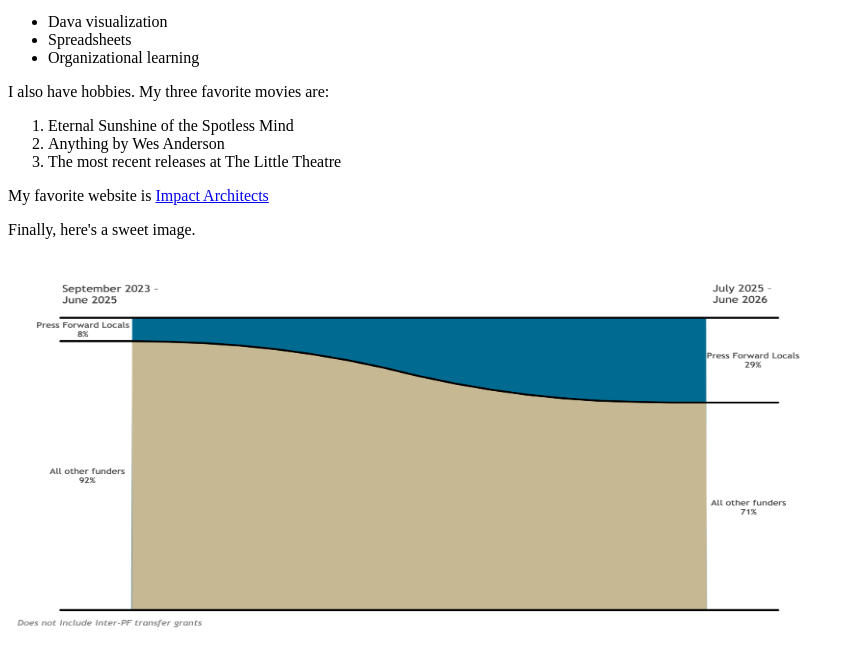
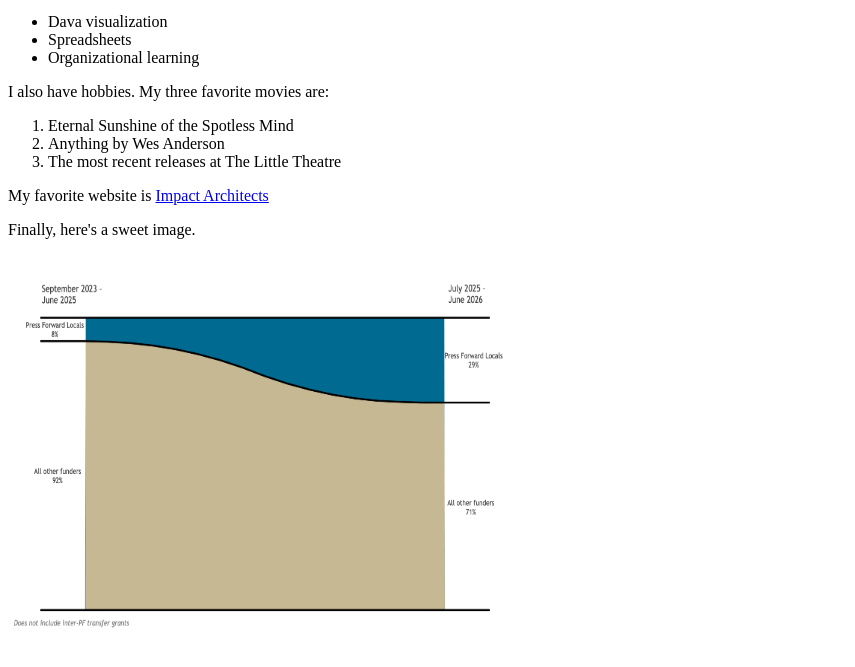
Before and after one commit to egmVisualization/first-website, a plain HTML site: page index.html in a window 1280 px wide. Shown: the part 101-768 px from the top of the page, without its empty margins (0-855 px from the left). Drawn offline with Linux system fonts and the light colour scheme.

Commit message:
Resize image again

```diff
--- a/index.html
+++ b/index.html
@@ -22,7 +22,7 @@
   <img
   src="proportion-plot.png"
   alt="This proportion plot has an insight"
-  width="800"
+  width="500"
   height="400"
 />
 </p>
```
